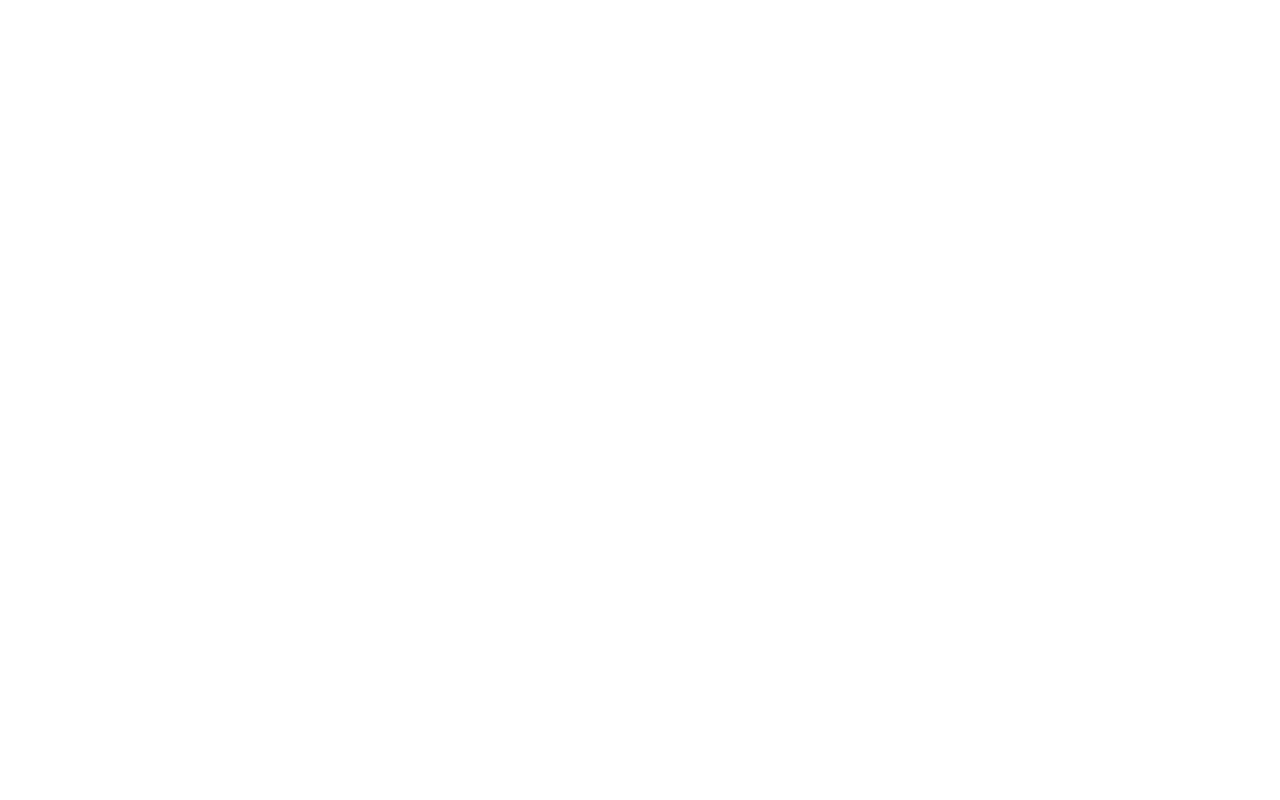
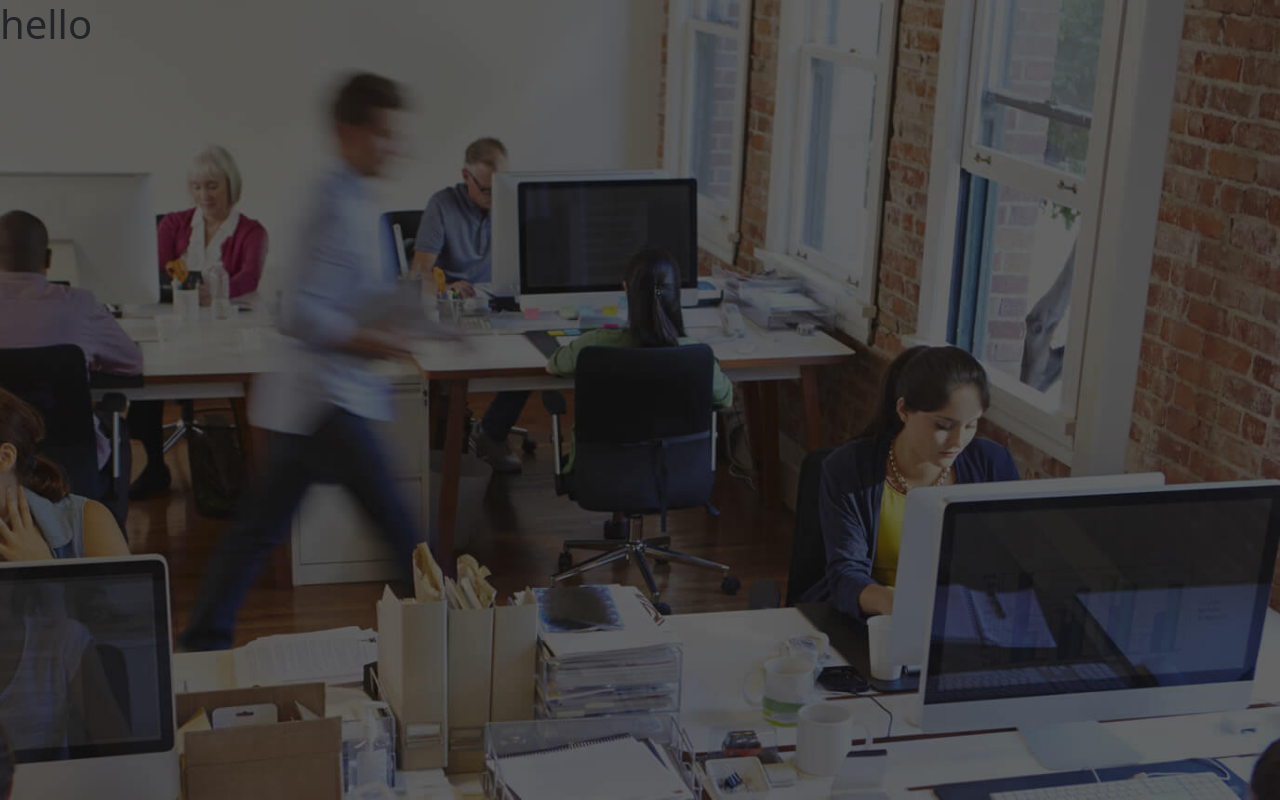
Before and after one commit to imtiiiii/ByteThis, a plain HTML site: page index.html in a window 1280 px wide. Drawn offline with nearby package versions, Linux system fonts and the light colour scheme.

Commit message:
added header background

```diff
--- a/index.html
+++ b/index.html
@@ -22,6 +22,9 @@
 </head>
 
 <body>
+    <header>
+        <h1>hello</h1>
+    </header>
 
 
 
--- a/style.css
+++ b/style.css
@@ -4,3 +4,10 @@ body{
     box-sizing: border-box;
     font-family: 'Roboto', sans-serif;
 }
+header{
+    background-image: url(img/bg-home.jpg);
+    height: 100vh;
+    background-repeat: no-repeat;
+    background-position: center;
+    background-size: cover;
+}
```
